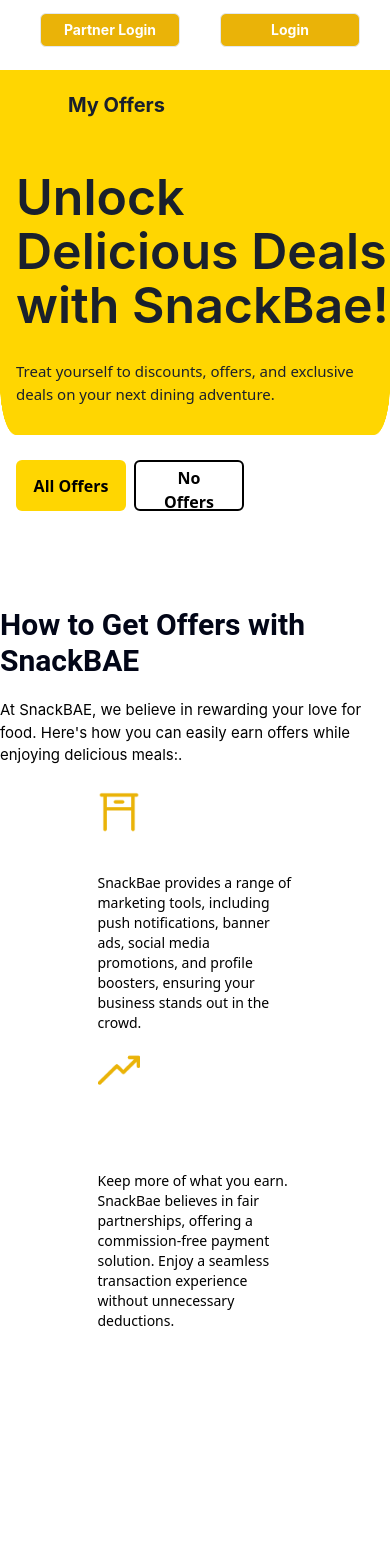
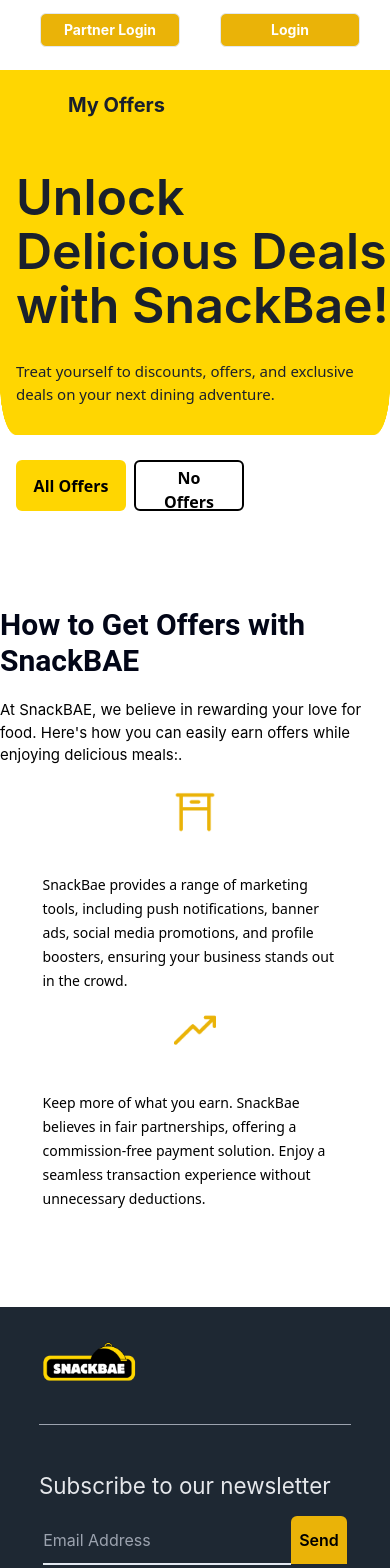
Before and after one commit to snackbae23/snackbaeWeb, a React (Create React App) app: page /offers in a window 390 px wide. Shown: the top 1568 px of the page. Before the commit the page ends 1427 px from the top, so only its background shows below. Built offline with nearby package versions, Linux system fonts and the light colour scheme; some icons are missing.

Commit message:
offers updated

```diff
--- a/src/Pages/Offers.js
+++ b/src/Pages/Offers.js
@@ -59,14 +59,19 @@
 
             <div className="w-[100%] mx-auto flex flex-wrap md:flex-row gap-[1rem] justify-center md:justify-stretch items-center">
               {/* first box */}
-              <div className="flex flex-col lg:space-y-0 md:-space-y-3 w-[50%] md:w-[30%]">
+              <div className="flex flex-col lg:space-y-0 md:-space-y-3 justify-center md:justify-stretch md:w-[30%]">
                 <img
                   src={icon1}
                   alt="icons"
-                  className=" flex md:justify-start w-[42px] h-[42px]"
+                  className=" hidden md:block  md:justify-start w-[42px] h-[42px]"
+                ></img>
+                <img
+                  src={icon1}
+                  alt="icons"
+                  className="  md:hidden flex mx-auto w-[42px] h-[42px]"
                 ></img>
                 <div className="font-bold leading-10">Marketing Services:</div>
-                <div className="lg:w-full text-sm font-opensans font-normal text-[##020617] -tracking-2 text-black">
+                <div className="md:w-full w-[305px]  text-sm font-opensans font-normal leading-6 -tracking-2 text-black">
                   SnackBae provides a range of marketing tools, including push
                   notifications, banner ads, social media promotions, and
                   profile boosters, ensuring your business stands out in the
@@ -74,16 +79,21 @@
                 </div>
               </div>
               {/* second box */}
-              <div className="flex flex-col lg:space-y-0 md:-space-y-6 w-[50%] md:w-[30%]">
+              <div className="flex flex-col lg:space-y-0 md:-space-y-6 justify-center md:justify-stretch md:w-[30%] ">
                 <img
                   src={icon2}
                   alt="icons"
-                  className=" w-[42px] h-[42px]"
+                  className=" hidden md:block w-[42px] h-[42px]"
+                ></img>
+                <img
+                  src={icon2}
+                  alt="icons"
+                  className="md:hidden mx-auto w-[42px] h-[42px]"
                 ></img>
                 <div className="font-bold leading-10">
                   Commissionless Payments:
                 </div>
-                <div className="lg:w-full text-sm font-opensans font-normal text-[##020617] -tracking-2  text-black">
+                <div className="md:w-full w-[305px] text-sm font-opensans font-normal leading-6 text-[##020617] -tracking-2  text-black">
                   Keep more of what you earn. SnackBae believes in fair
                   partnerships, offering a commission-free payment solution.
                   Enjoy a seamless transaction experience without unnecessary
@@ -94,6 +104,9 @@
           </div>
         </div>
       </div>
+      <div>
+        <Footer />
+      </div>
     </div>
   );
 };
```
